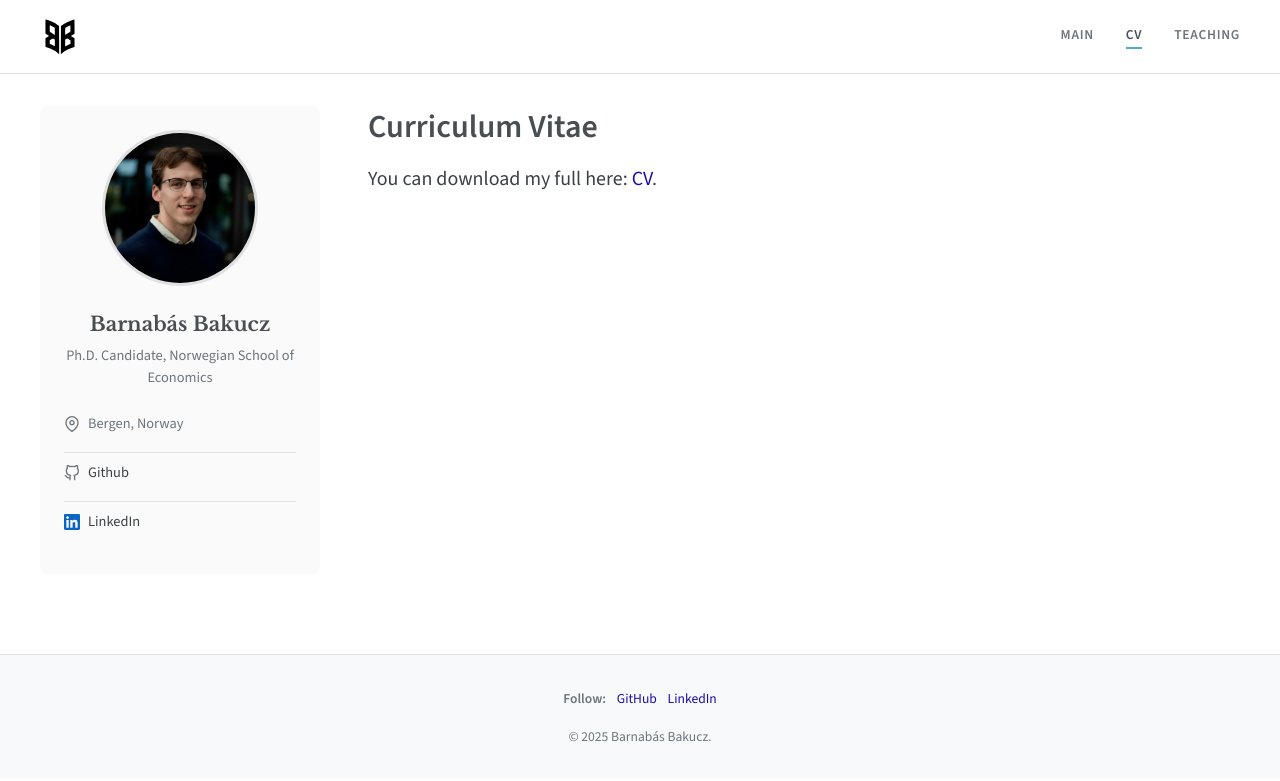
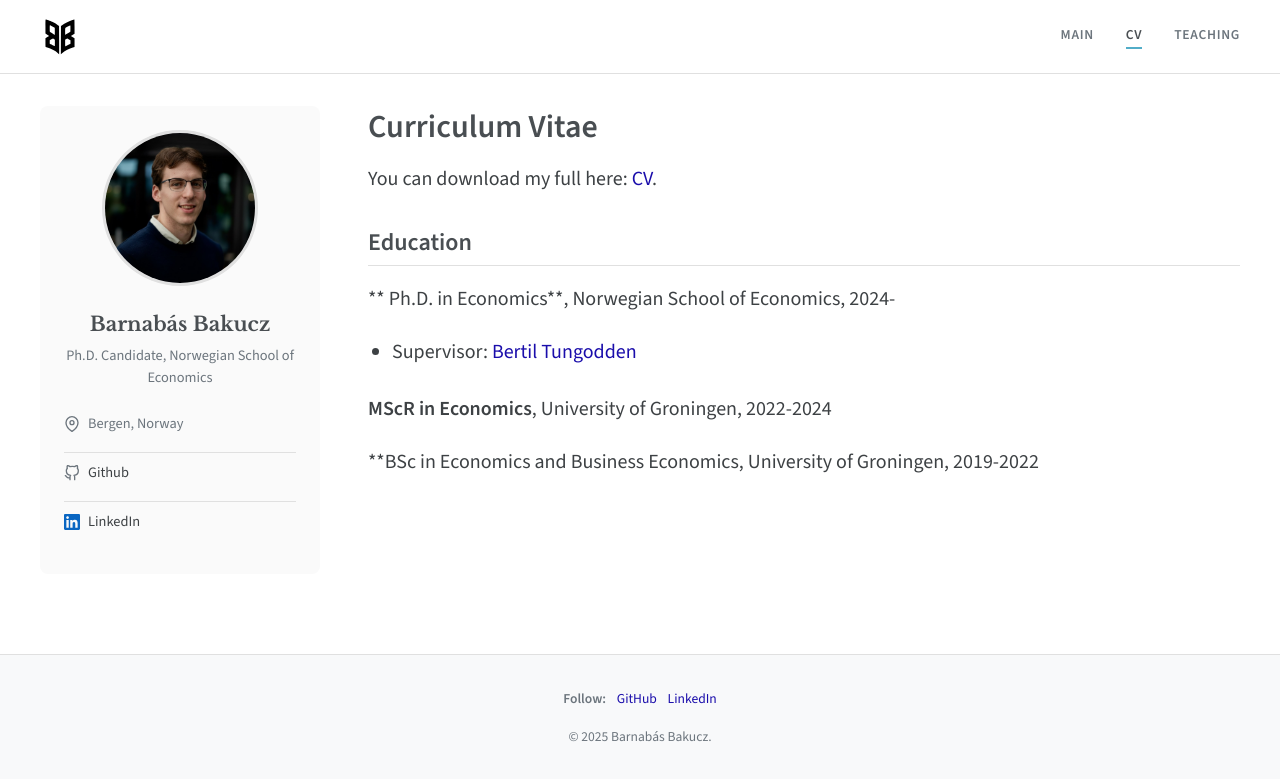
Before and after one commit to barnabas-bakucz/barnabas-bakucz.github.io, a Jekyll site: the page built from cv.md, in a window 1280 px wide. Shown: the top 781 px of the page. Built offline with Jekyll 4.4.1, drawn with Linux system fonts in a browser that asks for light colours.

Commit message:
update cv page

```diff
--- a/cv.md
+++ b/cv.md
@@ -8,43 +8,12 @@ permalink: /cv/
 
 You can download my full here: [CV](/assets/files/cv.pdf).
 
-<!-- ## Education
+## Education
 
-**Ph.D. in Economics**, Your University, Expected Year
+** Ph.D. in Economics**, Norwegian School of Economics, 2024-
 
-* Dissertation: "Your Dissertation Title"
-* Committee: Professor Names
+* Supervisor: [Bertil Tungodden](https://sites.google.com/view/bertiltungodden/home)
 
-**M.A. in Economics**, Your University, Year
+**MScR in Economics**, University of Groningen, 2022-2024
 
-**B.A. in Economics**, Undergraduate University, Year
-
-* Honors/Distinctions
-
-## Research Interests
-
-* Research Area 1
-* Research Area 2
-* Research Area 3
-
-## Awards and Fellowships
-
-* Fellowship Name, Year
-* Award Name, Year
-
-## Teaching Experience
-
-**Teaching Fellow**, Your University
-
-* Course Name (Semester Year)
-* Course Name (Semester Year)
-
-## Professional Experience
-
-**Position Title**, Organization, Year–Year
-
-* Brief description
-
-## References
-
-Available upon request. -->
+**BSc in Economics and Business Economics, University of Groningen, 2019-2022
```
Also changed, not shown: index.md (+1 -1 lines).
